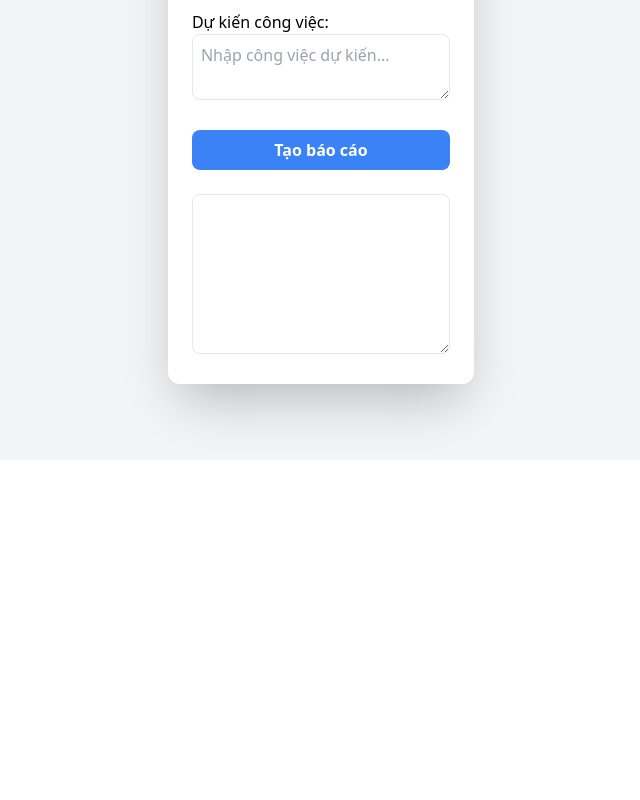
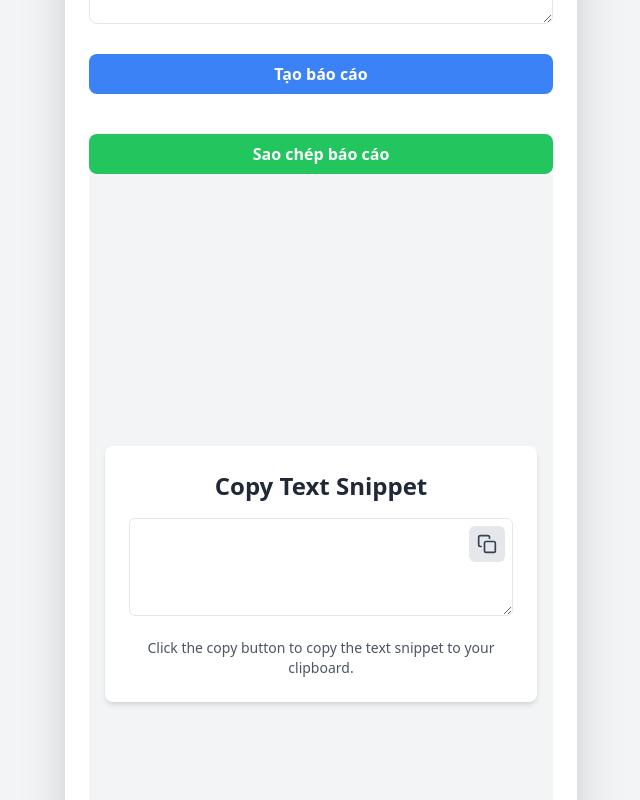
Before and after one commit to lequyet2001/baocao, a React (Create React App) app: page / in a window 1280 px wide. Shown: the part 340-1140 px from the top of the page, without its empty margins (319-959 px from the left). Before the commit the page ends 800 px from the top, so only its background shows below. Built offline with nearby package versions, Linux system fonts and the light colour scheme.

Commit message:
Add react-icons dependency and implement TextSnippetCopier component for enhanced clipboard functionality

```diff
--- a/package.json
+++ b/package.json
@@ -9,6 +9,7 @@
     "@testing-library/user-event": "^13.5.0",
     "react": "^18.3.1",
     "react-dom": "^18.3.1",
+    "react-icons": "^5.3.0",
     "react-scripts": "5.0.1",
     "web-vitals": "^2.1.4"
   },
--- a/src/App.js
+++ b/src/App.js
@@ -1,4 +1,5 @@
 import React, { useState } from 'react';
+import { FiCopy, FiCheck } from "react-icons/fi";
 
 function App() {
   const [congViecDaLam, setCongViecDaLam] = useState('');
@@ -72,15 +73,15 @@ function App() {
         </button>
 
         <div className="bao-cao-output mt-6">
-          <textarea
-            id="baocao-output"
-            readOnly
-            value={`${name && `${name.split('-')[0] || ''} - Phòng 7 - Báo cáo công việc ${name.split('-')[1] || ''} ${now}.`}
+          <button
+            onClick={copyToClipboard}
+            className="bg-green-500 text-white py-2 px-4 rounded-lg font-bold w-full mt-4"
+          >
+            Sao chép báo cáo
+          </button>
+          <TextSnippetCopier value={`${name && `${name.split('-')[0] || ''} - Phòng 7 - Báo cáo công việc ${name.split('-')[1] || ''} ${now}.`}
               ${baoCao.done.length > 0 ? `\nCông việc đã làm:\n${baoCao.done.join('\n')}` : ''}
-              ${baoCao.upcoming.length > 0 ? `\nDự kiến:\n${baoCao.upcoming.join('\n')}` : ''}
-            `}
-            className="w-full h-40 p-2 border rounded-lg"
-          />
+              ${baoCao.upcoming.length > 0 ? `\nDự kiến:\n${baoCao.upcoming.join('\n')}` : ''}`}/>
         </div>
       </div>
     </div>
@@ -88,3 +89,48 @@ function App() {
 }
 
 export default App;
+
+
+const TextSnippetCopier = ({value}) => {
+  const [copied, setCopied] = useState(false);
+  const textSnippet = "This is a sample text snippet that you can copy.";
+
+  const copyToClipboard = () => {
+    navigator.clipboard.writeText(value).then(() => {
+      setCopied(true);
+      setTimeout(() => setCopied(false), 2000);
+    });
+  };
+
+  return (
+    <div className="min-h-screen bg-gray-100 flex items-center justify-center px-4">
+      <div className="max-w-md w-full bg-white rounded-lg shadow-md p-6 space-y-4">
+        <h2 className="text-2xl font-bold text-center text-gray-800">Copy Text Snippet</h2>
+        <div className="relative">
+          <textarea
+            className="w-full p-3 text-gray-700 border rounded-md focus:outline-none focus:ring-2 focus:ring-blue-400"
+            rows="3"
+            value={value}
+            readOnly
+            aria-label="Text snippet to copy"
+          />
+          <button
+            onClick={copyToClipboard}
+            className={`absolute right-2 top-2 p-2 rounded-md transition-colors ${
+              copied ? "bg-green-500 text-white" : "bg-gray-200 text-gray-700 hover:bg-gray-300"
+            }`}
+            aria-label="Copy to clipboard"
+          >
+            {copied ? <FiCheck className="w-5 h-5" /> : <FiCopy className="w-5 h-5" />}
+          </button>
+        </div>
+        {copied && (
+          <p className="text-green-600 text-center font-medium">Copied to clipboard!</p>
+        )}
+        <p className="text-sm text-gray-600 text-center">
+          Click the copy button to copy the text snippet to your clipboard.
+        </p>
+      </div>
+    </div>
+  );
+};
```
Also changed, not shown: 1 other file (tests, documents, lock files or other folders).
